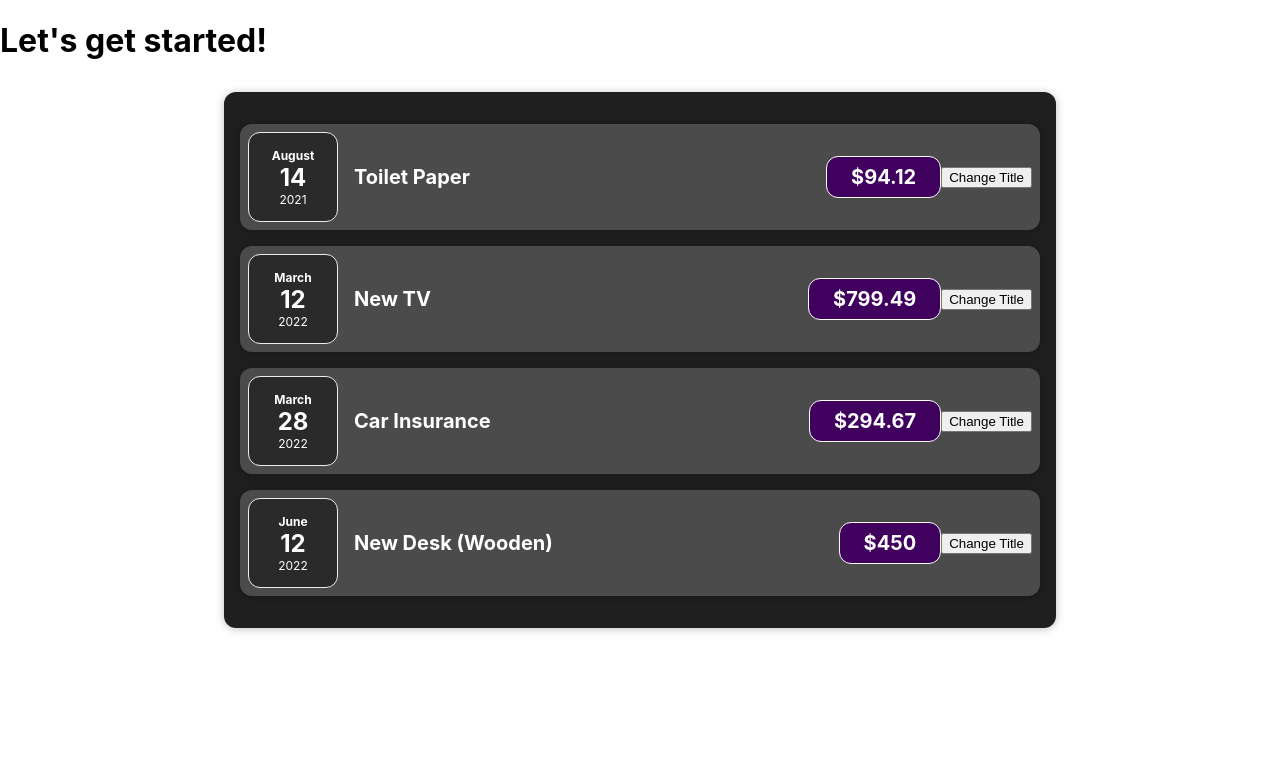
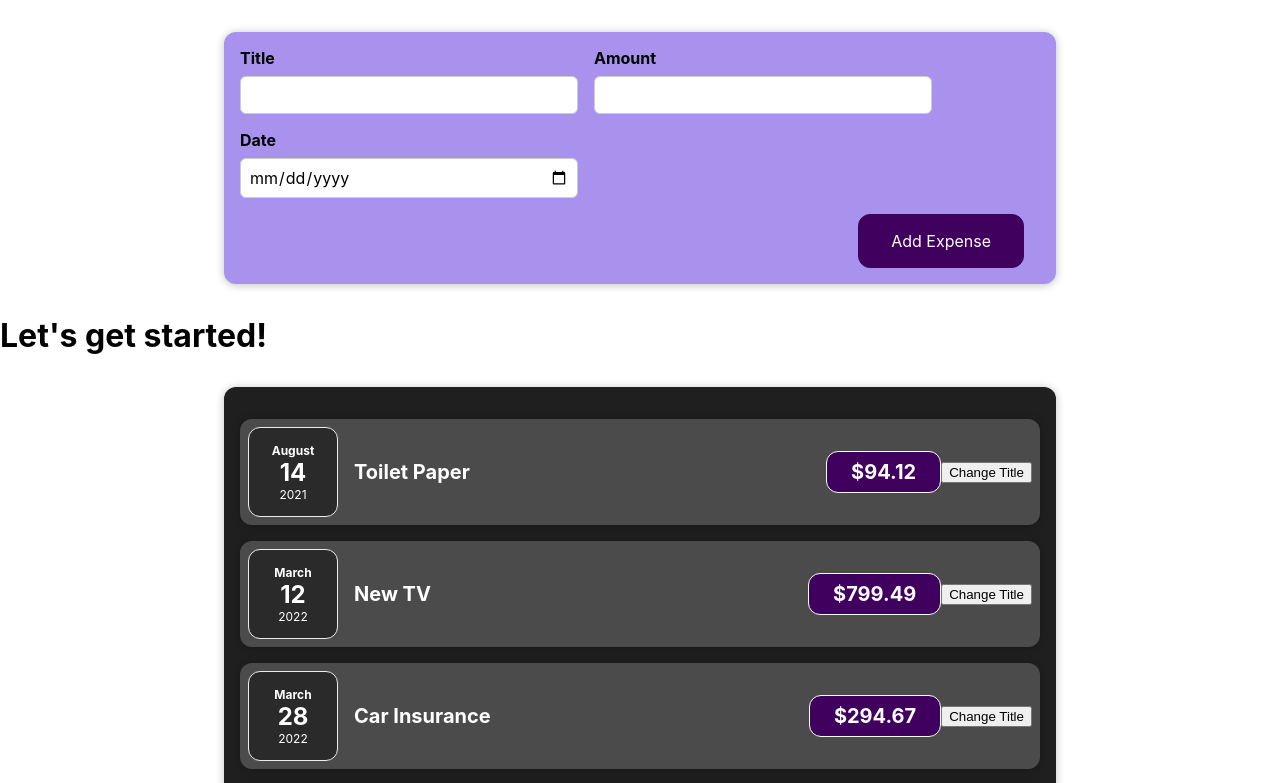
Before and after one commit to mamypoco/react-expense-app, a React (Create React App) app: page / in a window 1280 px wide. Shown: the top 783 px of the page. Built offline with nearby package versions, Linux system fonts and the light colour scheme.

Commit message:
handling form submission

```diff
--- a/src/App.js
+++ b/src/App.js
@@ -1,5 +1,6 @@
 import "./App.css";
 import Expenses from "./components/Expenses/Expenses";
+import NewExpense from "./components/NewExpense/NewExpense";
 
 const App = () => {
    const expenses = [
@@ -31,6 +32,7 @@
 
    return (
       <div>
+         <NewExpense />
          <h1>Let's get started!</h1>
          <Expenses items={expenses} />
       </div>
--- /dev/null
+++ b/src/components/NewExpense/ExpenseForm.css
@@ -0,0 +1,26 @@
+.new-expense__controls {
+   display: flex;
+   flex-wrap: wrap;
+   gap: 1rem;
+   margin-bottom: 1rem;
+   text-align: left;
+}
+
+.new-expense__control label {
+   font-weight: bold;
+   margin-bottom: 0.5rem;
+   display: block;
+}
+
+.new-expense__control input {
+   font: inherit;
+   padding: 0.5rem;
+   border-radius: 6px;
+   border: 1px solid #ccc;
+   width: 20rem;
+   max-width: 100%;
+}
+
+.new-expense__actions {
+   text-align: right;
+}
--- /dev/null
+++ b/src/components/NewExpense/ExpenseForm.js
@@ -0,0 +1,79 @@
+import { useState } from "react";
+import "./ExpenseForm.css";
+
+const ExpenseForm = () => {
+   const [enteredTitle, setEnteredTitle] = useState("");
+   const [enteredAmount, setEnteredAmount] = useState("");
+   const [enteredDate, setEnteredDate] = useState("");
+
+   // const [userInput, setUserInput] = useState({
+   //    enteredTitle: "",
+   //    enteredAmount: "",
+   //    enteredDate: "",
+   // });
+
+   const titleChangeHandler = (event) => {
+      setEnteredTitle(event.target.value);
+      // setUserInput({ ...userInput, enteredTitle: event.target.value });
+
+      // setUserInput((prevState) => {
+      //    return { ...prevState, enteredTitle: event.target.value };
+      // });
+   };
+
+   const amountChangeHandler = (event) => {
+      setEnteredAmount(event.target.value);
+      // setUserInput({ ...userInput, enteredAmount: event.target.value });
+   };
+
+   const dateChangeHandler = (event) => {
+      setEnteredDate(event.target.value);
+      // setUserInput({ ...userInput, enteredDate: event.target.value });
+   };
+
+   const submitHandler = (event) => {
+      event.preventDefault();
+      //prohibits the page reload
+
+      const expenseData = {
+         title: enteredTitle,
+         amount: enteredAmount,
+         date: new Date(enteredDate),
+      };
+      console.log(expenseData);
+   };
+
+   return (
+      <form onSubmit={submitHandler}>
+         <div className="new-expense__controls">
+            <div className="new-expense__control">
+               <label>Title</label>
+               <input type="text" onChange={titleChangeHandler} />
+            </div>
+            <div className="new-expense__control">
+               <label>Amount</label>
+               <input
+                  type="number"
+                  min="0.01"
+                  step="0.01"
+                  onChange={amountChangeHandler}
+               />
+            </div>
+            <div className="new-expense__control">
+               <label>Date</label>
+               <input
+                  type="date"
+                  min="2020-01-01"
+                  max="2023-12-31"
+                  onChange={dateChangeHandler}
+               />
+            </div>
+         </div>
+         <div className="new-expense__actions">
+            <button type="submit">Add Expense</button>
+         </div>
+      </form>
+   );
+};
+
+export default ExpenseForm;
--- /dev/null
+++ b/src/components/NewExpense/NewExpense.css
@@ -0,0 +1,38 @@
+.new-expense {
+   background-color: #a892ee;
+   padding: 1rem;
+   margin: 2rem auto;
+   width: 50rem;
+   max-width: 95%;
+   border-radius: 12px;
+   text-align: center;
+   box-shadow: 0 1px 8px rgba(0, 0, 0, 0.25);
+}
+
+.new-expense button {
+   font: inherit;
+   cursor: pointer;
+   padding: 1rem 2rem;
+   border: 1px solid #40005d;
+   background-color: #40005d;
+   color: white;
+   border-radius: 12px;
+   margin-right: 1rem;
+}
+
+.new-expense button:hover,
+.new-expense button:active {
+   background-color: #510674;
+   border-color: #510674;
+}
+
+.new-expense button.alternative {
+   color: #220131;
+   border-color: transparent;
+   background-color: transparent;
+}
+
+.new-expense button.alternative:hover,
+.new-expense button.alternative:active {
+   background-color: #ddb3f8;
+}
--- /dev/null
+++ b/src/components/NewExpense/NewExpense.js
@@ -0,0 +1,12 @@
+import "./NewExpense.css";
+import ExpenseForm from "./ExpenseForm";
+
+const NewExpense = () => {
+   return (
+      <div className="new-expense">
+         <ExpenseForm />
+      </div>
+   );
+};
+
+export default NewExpense;
```
